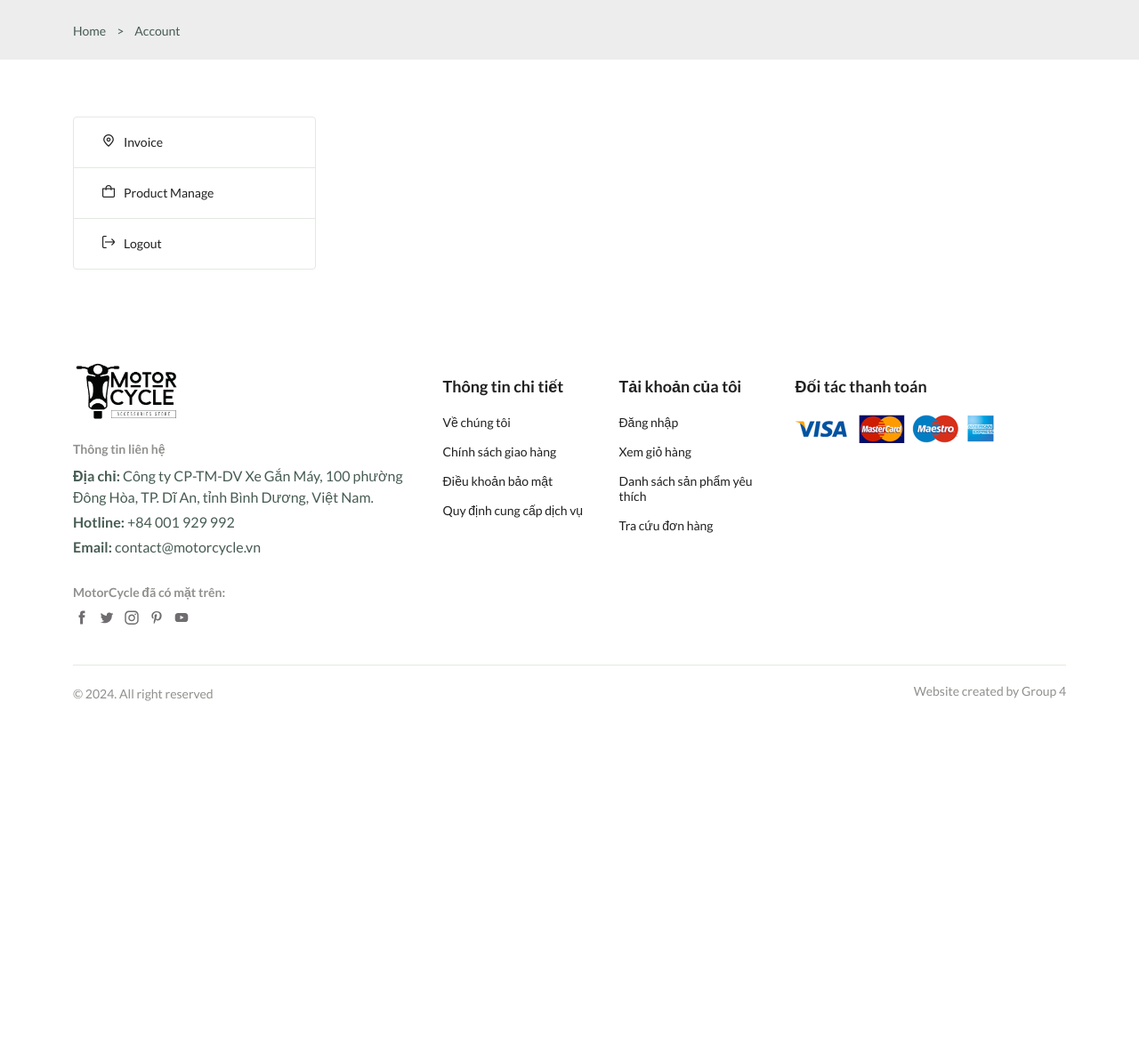
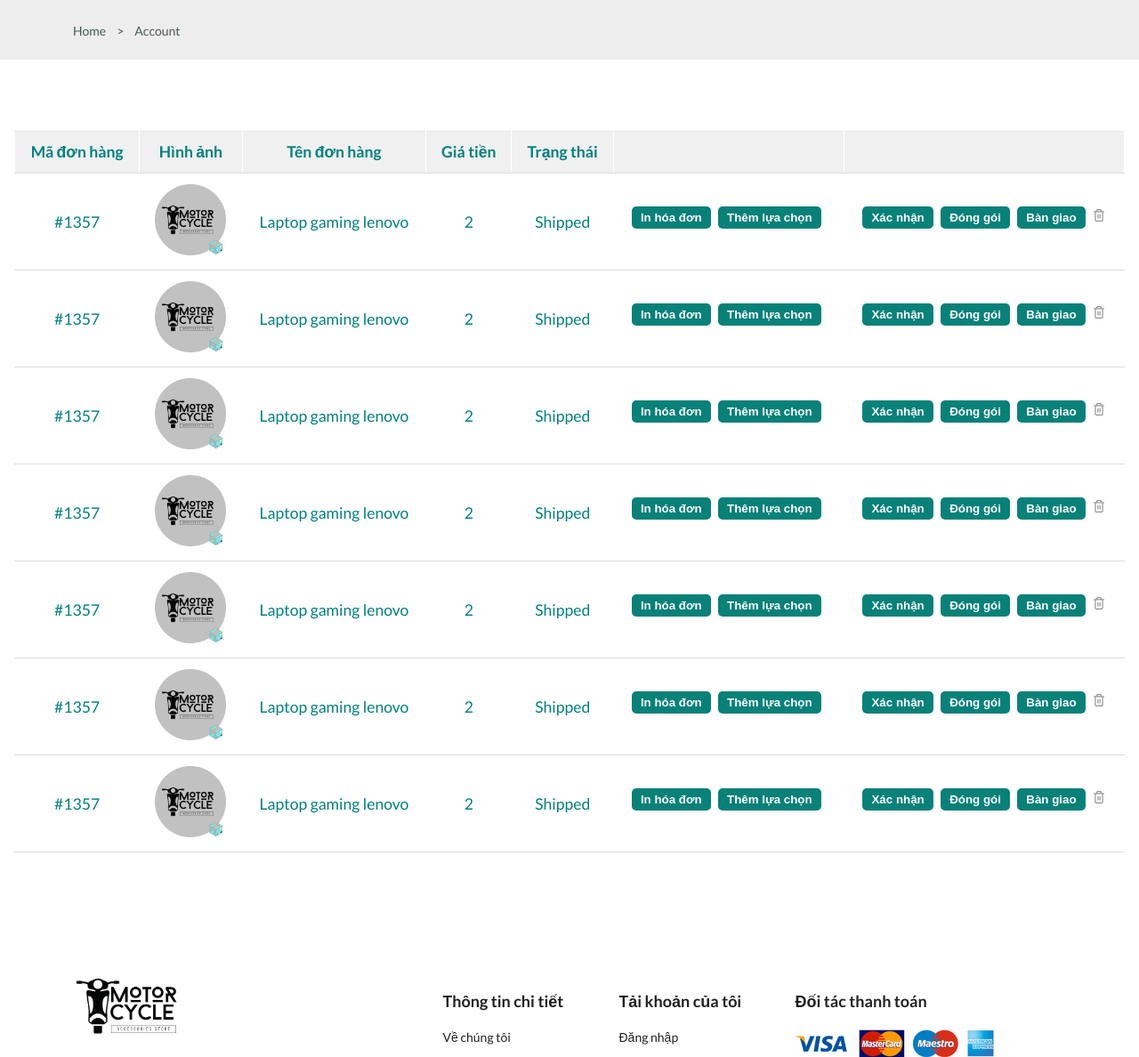
Before and after one commit to felixchauhp/Motorcycle-Accessories-Website, a PHP site: page /quanlydonhang.html in a window 1280 px wide. Shown: the part 104-1292 px from the top of the page at 89% size. Before the commit the page ends 892 px from the top, so only its background shows below. Run offline with PHP 8.4, Linux system fonts and the light colour scheme; some libraries are stand-ins or nearby versions.

Commit message:
change quanlidonhang.html

```diff
--- a/assets/css/styles1.css
+++ b/assets/css/styles1.css
@@ -1686,7 +1686,6 @@ table {
 
 .placed__order-table thead tr th {
   color: var(--title-color);
-
   text-align: left;
 }
 
--- a/quanlydonhang.html
+++ b/quanlydonhang.html
@@ -70,16 +70,6 @@
 
       <!--=============== ACCOUNTS ===============-->
       <section class="accounts section--lg">
-        <div class="accounts__container container grid">
-          <div class="account__tabs">
-            <p class="account__tab" data-target="#invoice">
-              <i class="fi fi-rs-marker"></i> Invoice
-            </p>
-            <p class="account__tab" data-target="#productmanage">
-              <i class="fi fi-rs-shopping-bag"></i> Product Manage
-            </p>
-            <p class="account__tab"><i class="fi fi-rs-exit"></i> Logout</p>
-          </div>
           <div class="tab__content" content id="invoice">
             <h3 class="tab__header">Invoice</h3>
             <div class="tab__body">
@@ -207,18 +197,18 @@
               </div>
             </div>
             </div>
-            <div class="tab__content" content id="productmanage">
-              <h3 class="tab__header">Product Management:</h3>
+            <div>
               <div class="tab__body">
                 <table class="placed__order-table">
                   <thead>
                     <tr>
-                      <th>Product ID</th>
-                      <th>Image</th>
-                      <th>Product Name</th>
-                      <th>Price</th>
-                      <th>Status</th>
-                      <th>Actions</th>
+                      <th>Mã đơn hàng</th>
+                      <th>Hình ảnh</th>
+                      <th>Tên đơn hàng</th>
+                      <th>Giá tiền</th>
+                      <th>Trạng thái</th>
+                      <th></th>
+                      <th></th>
                     </tr>
                   </thead>
                   <tbody>
@@ -235,8 +225,14 @@
                       <td>2</td>
                       <td>Shipped</td>
                       <td>
-                        <button>In hóa đơn</button>
+                        <button href="invoice.html">In hóa đơn</button>
                         <button>Thêm lựa chọn</button>
+                      </td>
+<td>
+                        <button>Xác nhận</button>
+                        <button>Đóng gói</button>
+                        <button>Bàn giao</button>
+                        <i class="fi fi-rs-trash table__trash"></i>
                       </td>
                     </tr>
                     <tr>
@@ -252,8 +248,14 @@
                       <td>2</td>
                       <td>Shipped</td>
                       <td>
-                        <button>In hóa đơn</button>
+                        <button href="invoice.html">In hóa đơn</button>
                         <button>Thêm lựa chọn</button>
+                      </td>
+<td>
+                        <button>Xác nhận</button>
+                        <button>Đóng gói</button>
+                        <button>Bàn giao</button>
+                        <i class="fi fi-rs-trash table__trash"></i>
                       </td>
                     </tr>
                     <tr>
@@ -269,8 +271,14 @@
                       <td>2</td>
                       <td>Shipped</td>
                       <td>
-                        <button>In hóa đơn</button>
+                        <button href="invoice.html">In hóa đơn</button>
                         <button>Thêm lựa chọn</button>
+                      </td>
+<td>
+                        <button>Xác nhận</button>
+                        <button>Đóng gói</button>
+                        <button>Bàn giao</button>
+                        <i class="fi fi-rs-trash table__trash"></i>
                       </td>
                     </tr>
                     <tr>
@@ -286,8 +294,14 @@
                       <td>2</td>
                       <td>Shipped</td>
                       <td>
-                        <button>In hóa đơn</button>
+                        <button href="invoice.html">In hóa đơn</button>
                         <button>Thêm lựa chọn</button>
+                      </td>
+<td>
+                        <button>Xác nhận</button>
+                        <button>Đóng gói</button>
+                        <button>Bàn giao</button>
+                        <i class="fi fi-rs-trash table__trash"></i>
                       </td>
                     </tr>
                     <tr>
@@ -303,8 +317,14 @@
                       <td>2</td>
                       <td>Shipped</td>
                       <td>
-                        <button>In hóa đơn</button>
+                        <button href="invoice.html">In hóa đơn</button>
                         <button>Thêm lựa chọn</button>
+                      </td>
+<td>
+                        <button>Xác nhận</button>
+                        <button>Đóng gói</button>
+                        <button>Bàn giao</button>
+                        <i class="fi fi-rs-trash table__trash"></i>
                       </td>
                     </tr>
                     <tr>
@@ -320,8 +340,14 @@
                       <td>2</td>
                       <td>Shipped</td>
                       <td>
-                        <button>In hóa đơn</button>
+                        <button href="invoice.html">In hóa đơn</button>
                         <button>Thêm lựa chọn</button>
+                      </td>
+<td>
+                        <button>Xác nhận</button>
+                        <button>Đóng gói</button>
+                        <button>Bàn giao</button>
+                        <i class="fi fi-rs-trash table__trash"></i>
                       </td>
                     </tr>
                     <tr>
@@ -337,8 +363,14 @@
                       <td>2</td>
                       <td>Shipped</td>
                       <td>
-                        <button>In hóa đơn</button>
+                        <button href="invoice.html">In hóa đơn</button>
                         <button>Thêm lựa chọn</button>
+                      </td>
+<td>
+                        <button>Xác nhận</button>
+                        <button>Đóng gói</button>
+                        <button>Bàn giao</button>
+                        <i class="fi fi-rs-trash table__trash"></i>
                       </td>
                     </tr>
                   </tbody>
```
